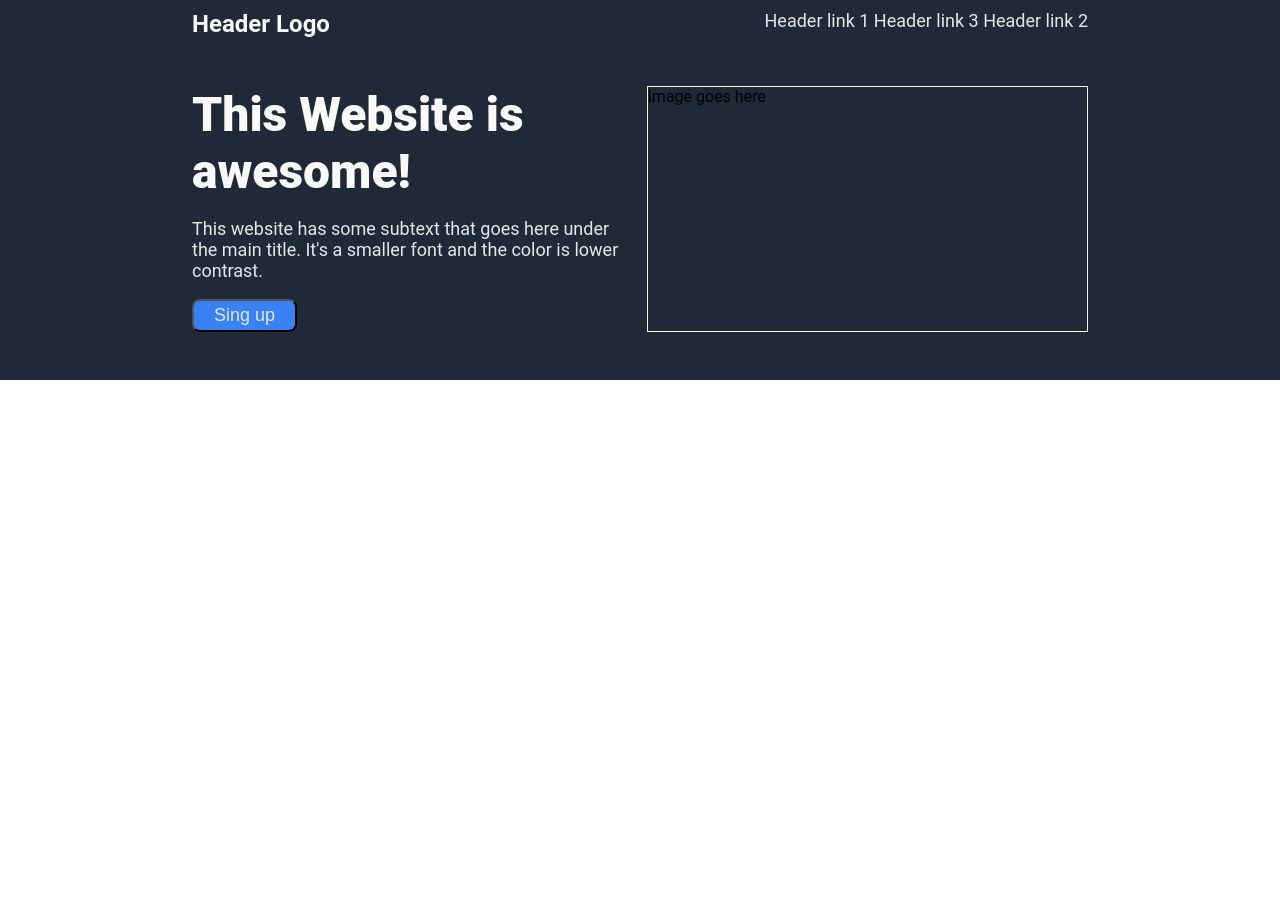
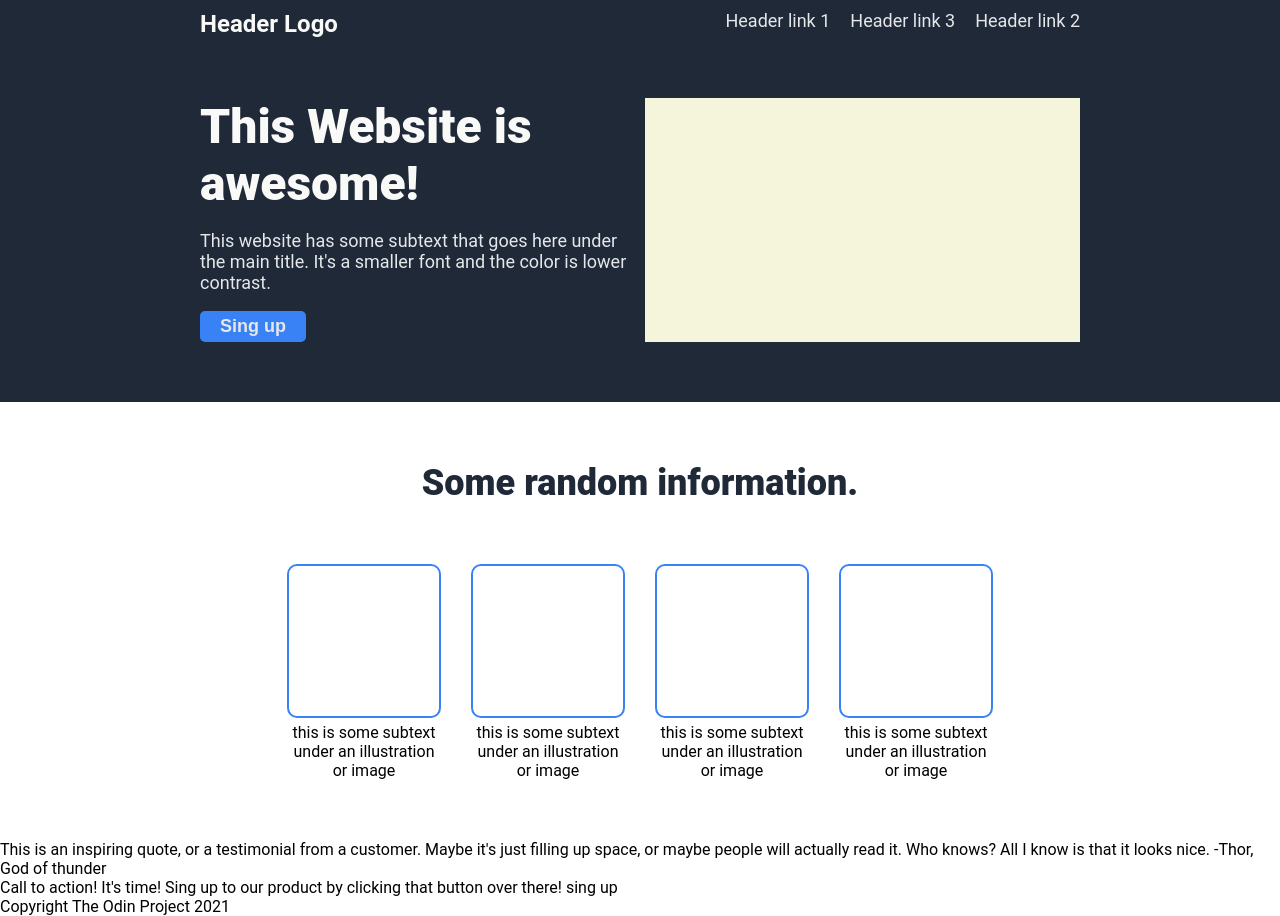
Before and after one commit to LihuenSfa/landing_page, a plain HTML site: page index.html in a window 1280 px wide. Before the commit the page ends 800 px from the top, so only its background shows below. Drawn offline with Linux system fonts and the light colour scheme.

Commit message:
Add all the rest of html and re-style the header
I finished all the html of the page and re-made all the css code
for the header. I stylized the 'info' section too.

```diff
--- a/index.html
+++ b/index.html
@@ -9,21 +9,58 @@
         <div class="header">
             <div class="top-items">
                 <div class="logo">Header Logo</div>
-                <div class="secondary-text">
+                <div class="secondary-text links">
                     <a>Header link 1</a>
                     <a>Header link 3</a>
                     <a>Header link 2</a>
                 </div>
             </div>
             <div class="items">
-                <div class="left-header">
+                <div class="header-text">
                     <div class="main-text">This Website is awesome!</div>
                     <p class="secondary-text">This website has some subtext that goes here under the main title. It's a smaller font and the color is lower contrast.</p>
                     <button class="secondary-text">Sing up</button>
-                </div >
-                <div class="right-header">Image goes here</div>
+                </div>
+                <div class="header-img"></div>
             </div>
         </div>
 
+        <div class="information">
+            <div class="info-text">Some random information.</div>
+            <div class="info-boxes">
+                <div class="box">
+                    <div class="box-img"></div>
+                    <div class="box-text">this is some subtext under an illustration or image</div>
+                </div>
+                <div class="box">
+                    <div class="box-img"></div>
+                    <div class="box-text">this is some subtext under an illustration or image</div>
+                </div>
+                <div class="box">
+                    <div class="box-img"></div>
+                    <div class="box-text">this is some subtext under an illustration or image</div>
+                </div>
+                <div class="box">
+                    <div class="box-img"></div>
+                    <div class="box-text">this is some subtext under an illustration or image</div>
+                </div>
+            </div>
+        </div>
+
+        <div class="quote">
+            This is an inspiring quote, or a testimonial from a customer. Maybe it's just filling up space, or maybe people will actually read it. Who knows? All I know is that it looks nice.
+            -Thor, God of thunder
+        </div>
+
+        <div class="sing-up">
+            Call to action! It's time!
+            Sing up to our product by clicking that button over there!
+            sing up
+        </div>
+
+        <footer>
+            Copyright The Odin Project 2021
+        </footer>
+
     </body>
 </html>
--- a/styles.css
+++ b/styles.css
@@ -3,54 +3,104 @@ body{
     flex-direction: column;
     padding: 0;
     margin: 0;
+    font-family: 'roboto', sans-serif;
 }
 
+/*--------Header---------*/
+
 .header{
+    padding: 0;
     background-color: #1f2937;
-    font-family: 'roboto', sans-serif;
-    display: flex;
-    flex-direction: column;
-    padding: 10px 192px 0px 192px;
+    padding: 10px 200px 0 200px;
 }
 
 .top-items{
     display: flex;
     justify-content: space-between;
-    margin-bottom: 48px;
+    margin-bottom: 60px;
 }
+
+.links{
+    display: flex;
+    gap: 20px;
+}
+
+.items{
+    display: flex;
+    justify-content: space-between;
+    gap: 10px;
+    margin-bottom: 60px;
+}
+
 .logo{
     font-size: 24px;
+    color: #f9faf8;
     font-weight: 700;
+}
+
+.main-text{
+    font-size: 48px;
     color: #f9faf8;
+    font-weight: 900;
 }
 
 .secondary-text{
     font-size: 18px;
-    color: #e5e7eB;
+    color: #e5e7eb;
 }
 
-.items{
-    display: flex;
-    gap: 15px;
-    margin-bottom: 48px;
+.header button{
+    background-color: #3882f6;
+    padding: 5px 20px;
+    border: 0;
+    border-radius: 5px;
+    font-weight: 700;
 }
-
-.main-text{
-    font-size: 48px;
-    font-weight: 900;
-    color: #f9faf8;
+.header-text{
+    flex: 1;
 }
-.left-header button{
-    background-color: #3882f6;
-    border-radius: 8px;
-    padding: 4px 20px;
-}
-
-.left-header{
+.header-img{
+    background-color: beige;
     flex: 1;
 }
 
-.right-header{
-    border: 1px beige solid;
-    flex: 1;
+/*-------Information---------*/
+
+.information{
+    display: flex;
+    flex-direction: column;
+    align-items: center;
+    padding: 0 200px;
+    margin: 60px 0;
 }
+
+.info-text{
+    font-size: 36px;
+    font-weight: 900;
+    color: #1f2937;
+    margin-bottom: 60px;
+}
+
+.info-boxes{
+    display: flex;
+    gap: 30px;
+}
+
+.box{
+    display: flex;
+    flex-direction: column;
+    align-items: center;
+    text-align: center;
+    gap: 5px;
+}
+
+.box-img{
+    width: 150px;
+    height: 150px;
+    border: 2px #3882f6 solid;
+    border-radius: 10px;
+}
+
+.box-text{
+    width: 150px;
+}
```
